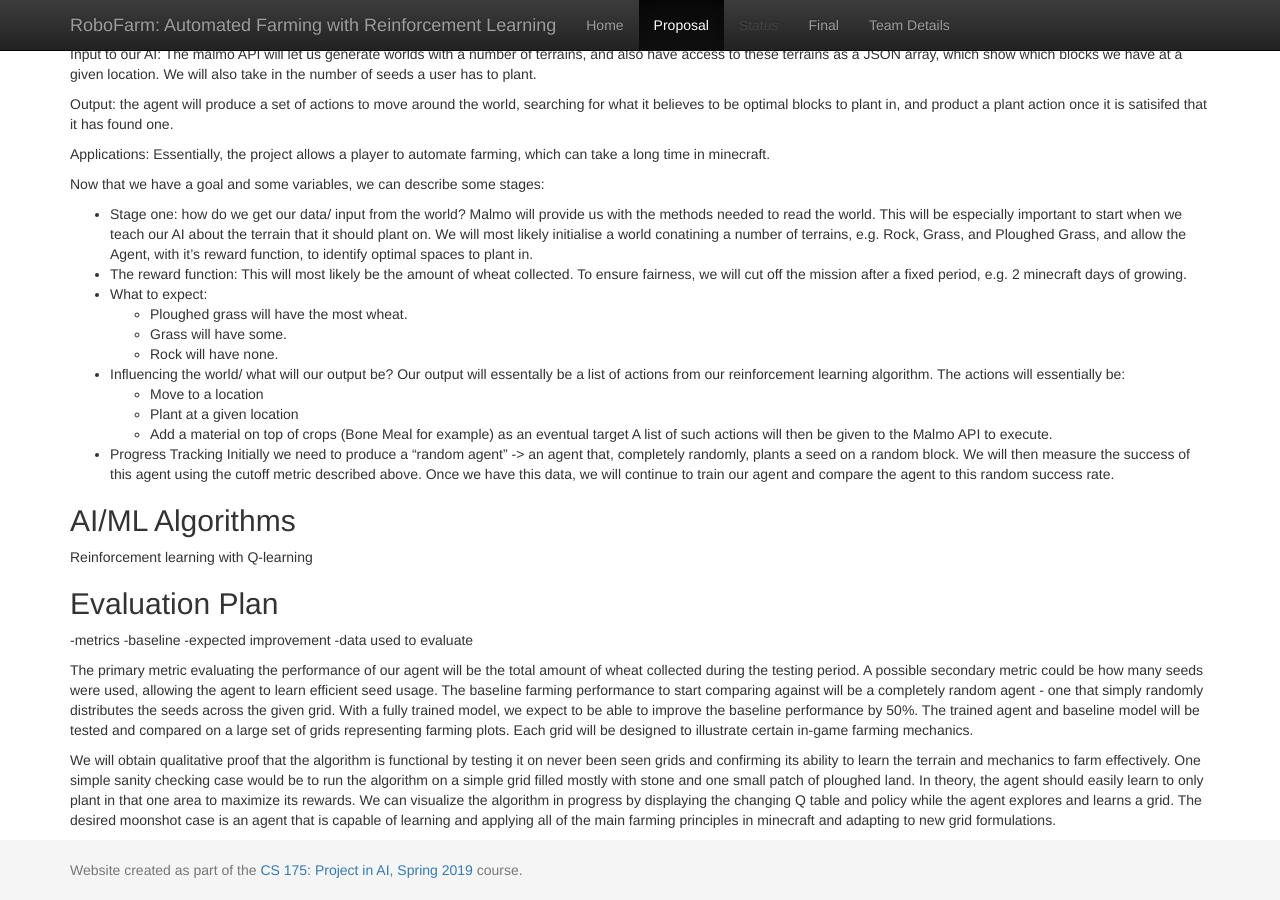
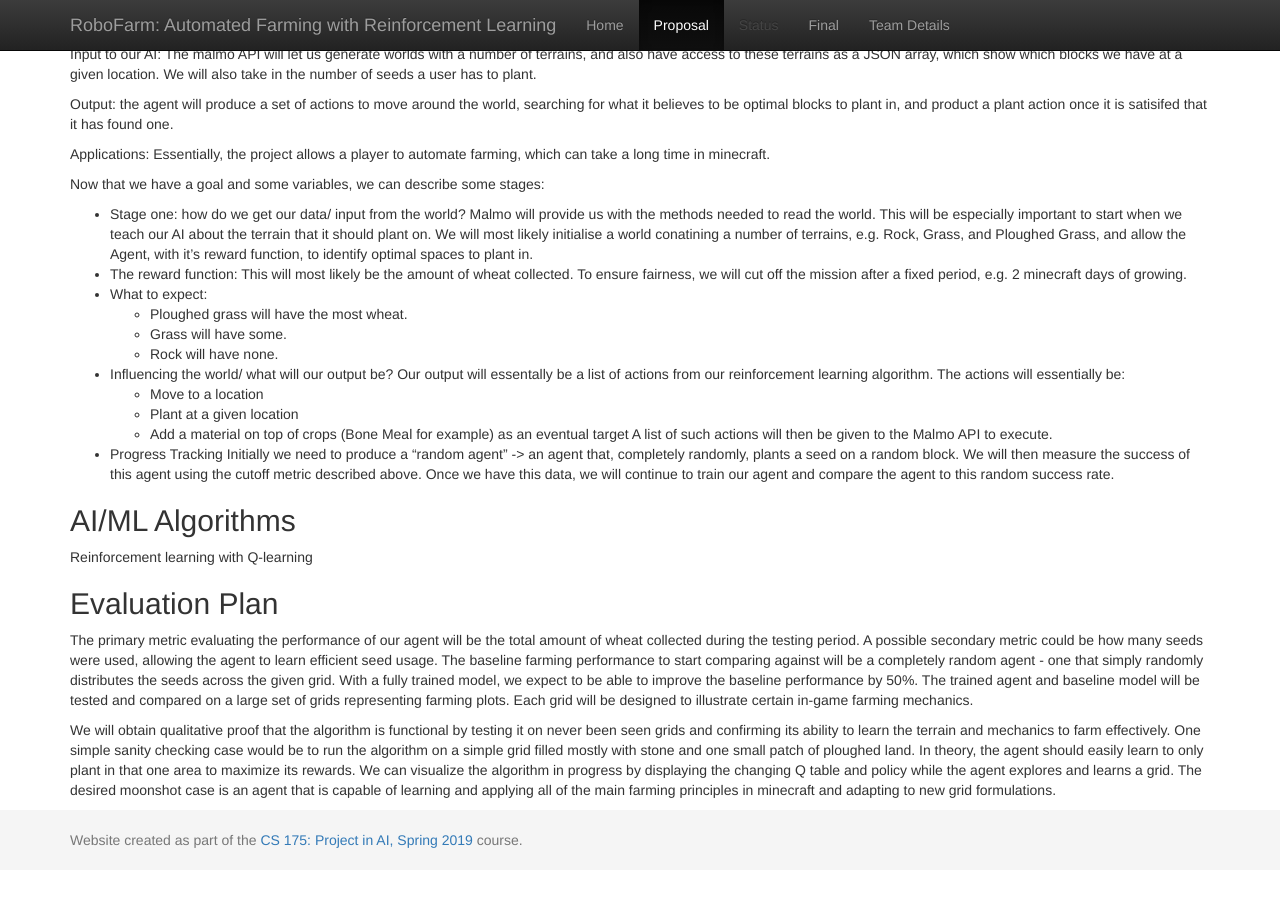
Before and after one commit to Daniel-Davies/13-RoboFarm, a Jekyll site: the page built from docs/proposal.md, in a window 1280 px wide and 900 px high, scrolled down 545 px. Built offline with Jekyll 4.4.1, drawn with Linux system fonts in a browser that asks for light colours; after the commit the page ends 1415 px from its top, so only the background shows below that.

Commit message:
Removing bullet points

```diff
--- a/docs/proposal.md
+++ b/docs/proposal.md
@@ -75,10 +75,6 @@ Reinforcement learning with Q-learning
 
 
 ## Evaluation Plan
--metrics
--baseline
--expected improvement
--data used to evaluate
 
 The primary metric evaluating the performance of our agent will be the total amount of wheat collected during the testing period.  A possible secondary metric could be how many seeds were used, allowing the agent to learn efficient seed usage.  The baseline farming performance to start comparing against will be a completely random agent - one that simply randomly distributes the seeds across the given grid.  With a fully trained model, we expect to be able to improve the baseline performance by 50%.  The trained agent and baseline model will be tested and compared on a large set of grids representing farming plots. Each grid will be designed to illustrate certain in-game farming mechanics.
 
```
